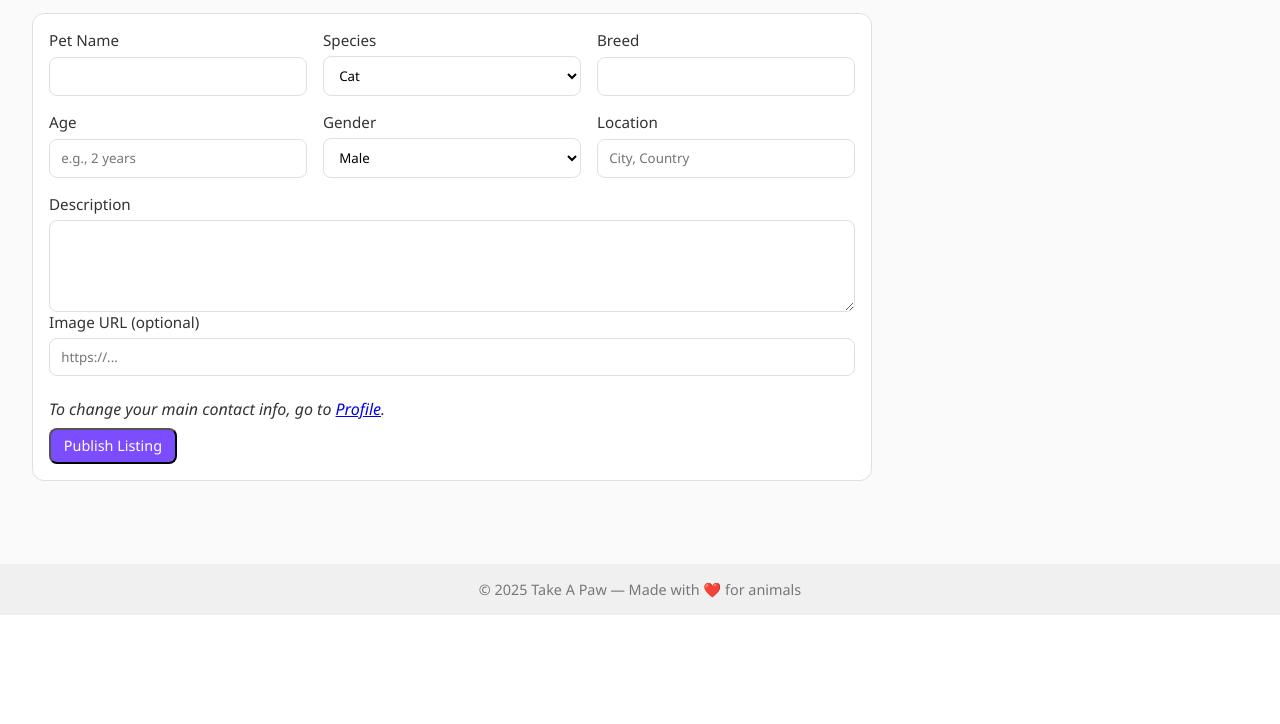
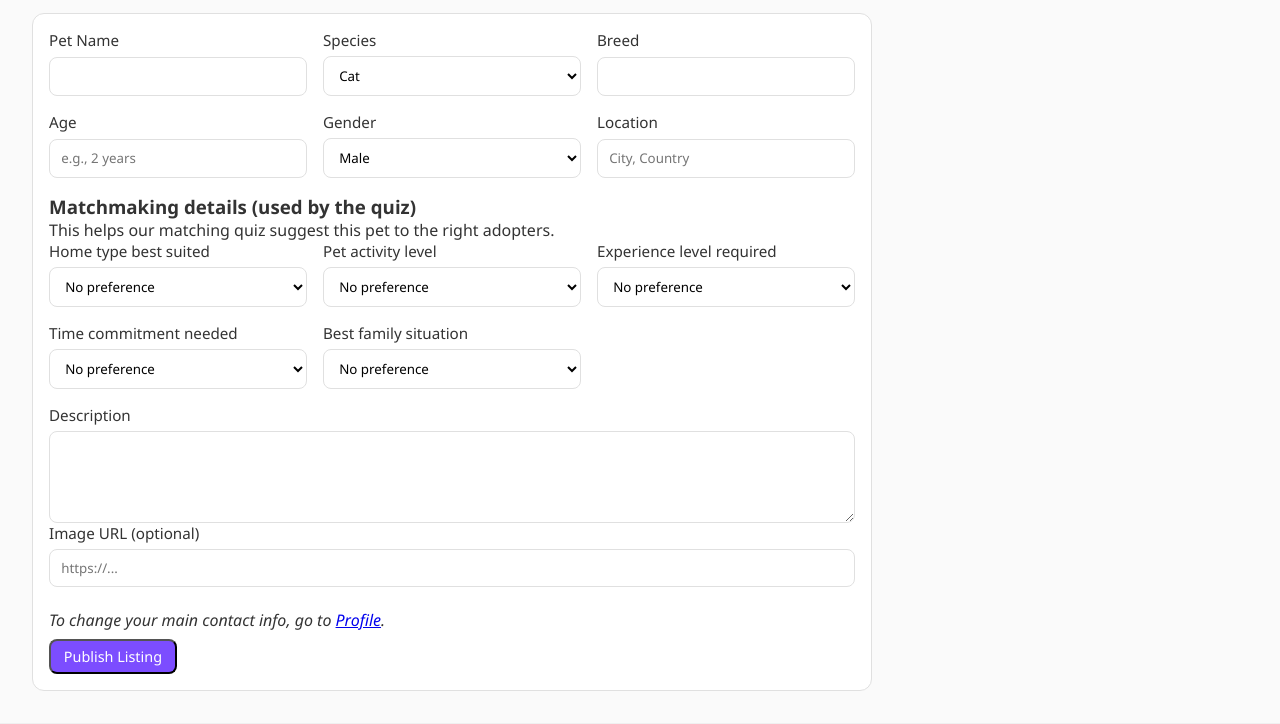
Before and after one commit to Lachi7/take-a-paw1, a Flask app: page /add-pet in a window 1280 px wide. Shown: the part 185-909 px from the top of the page. Before the commit the page ends 800 px from the top, so only its background shows below. Run offline with Flask 3, Linux system fonts and the light colour scheme; the visitor is signed in with stand-in values (Sample User, id 1).

Commit message:
quiz fix

```diff
--- a/src/admin_create.py
+++ b/src/admin_create.py
@@ -9,7 +9,7 @@ app.app_context().push()
 admin = User.query.filter_by(username="admin").first()
 if not admin:
     admin = User(username="admin", display_name="Administrator")
-    admin.set_password("admin")  #! <-- choose your password
+    admin.set_password("admin")
     db.session.add(admin)
     db.session.commit()
     print("Admin created!")
--- a/src/app/routes/pets.py
+++ b/src/app/routes/pets.py
@@ -82,13 +82,20 @@ def create_listing():
         return redirect(url_for("auth.login_form", next=url_for("pets.add_pet_form")))
 
     data = request.get_json(silent=True) or request.form
-    required = ["name","species","breed","age","gender","location","description"]
+
+    # required basic fields
+    required = ["name", "species", "breed", "age", "gender", "location", "description"]
     missing = [k for k in required if not (data.get(k) or "").strip()]
     if missing:
         if request.is_json:
             return jsonify({"ok": False, "error": f"missing fields: {', '.join(missing)}"}), 400
         flash(f"Missing fields: {', '.join(missing)}", "error")
         return redirect(url_for("pets.add_pet_form"))
+
+    # helper: normalize empty strings to None
+    def clean(key):
+        value = (data.get(key) or "").strip()
+        return value or None
 
     pet = Pet(
         name=data["name"].strip(),
@@ -102,27 +109,34 @@ def create_listing():
         adopted=False,
         source="user",
         owner_id=user_id,
-        contact_email_override=(data.get("contact_email") or None),
-        contact_phone_override=(data.get("contact_phone") or None),
+        contact_email_override=clean("contact_email"),
+        contact_phone_override=clean("contact_phone"),
         public_contact=bool(data.get("public_contact", True)),
+
+        # 🔽 quiz-related fields
+        home_type=clean("home_type"),
+        activity_level=clean("activity_level"),
+        experience=clean("experience"),
+        time_commitment=clean("time_commitment"),
+        family_situation=clean("family_situation"),
     )
+
     db.session.add(pet)
     db.session.commit()
 
-    # Form submissions: redirect to a real page with a flash
+    # Form submissions: redirect
     if not request.is_json:
-        # Choose where to go:
-        next_url = request.form.get("next")  # optional hidden field in the form
+        next_url = request.form.get("next")
         if next_url:
             flash(f"Your listing “{pet.name}” is live!", "success")
             return redirect(next_url)
 
-        # Default: go to the new pet's page
         flash(f"Your listing “{pet.name}” is live!", "success")
         return redirect(url_for("pets.home_pet_detail", pet_id=pet.id))
 
-    # JSON clients still get JSON:
+    # JSON clients
     return jsonify({"ok": True, "pet": serialize_pet(pet)}), 201
+
 
 
 @bp.get("/me/listings")
--- a/src/app/templates/add_pet.html
+++ b/src/app/templates/add_pet.html
@@ -1,16 +1,21 @@
-{% extends "base.html" %} {% block title %}Add a Pet — Take A Paw{% endblock %}
+{% extends "base.html" %}
+{% block title %}Add a Pet — Take A Paw{% endblock %}
+
 {% block content %}
 <h2>Add a Pet for Adoption</h2>
+
 <form class="form" method="post" action="/pets">
   <input type="hidden" name="next" value="/me/listings" />
+
+  <!-- Basic pet info -->
   <div class="grid">
-    <label
-      >Pet Name
+    <label>
+      Pet Name
       <input type="text" name="name" required />
     </label>
 
-    <label
-      >Species
+    <label>
+      Species
       <select name="species" required>
         <option value="Cat">Cat</option>
         <option value="Dog">Dog</option>
@@ -18,45 +23,105 @@
       </select>
     </label>
 
-    <label
-      >Breed
+    <label>
+      Breed
       <input type="text" name="breed" required />
     </label>
 
-    <label
-      >Age
+    <label>
+      Age
       <input type="text" name="age" placeholder="e.g., 2 years" required />
     </label>
 
-    <label
-      >Gender
+    <label>
+      Gender
       <select name="gender" required>
         <option>Male</option>
         <option>Female</option>
       </select>
     </label>
 
-    <label
-      >Location
+    <label>
+      Location
       <input type="text" name="location" placeholder="City, Country" required />
     </label>
   </div>
 
-  <label
-    >Description
+  <!-- 🔽 New: quiz-related matching info -->
+  <h3>Matchmaking details (used by the quiz)</h3>
+  <p class="muted">
+    This helps our matching quiz suggest this pet to the right adopters.
+  </p>
+
+  <div class="grid">
+    <label>
+      Home type best suited
+      <select name="home_type">
+        <option value="">No preference</option>
+        <option value="apartment">Apartment</option>
+        <option value="house_with_yard">House with yard</option>
+        <option value="farm">Farm / rural</option>
+      </select>
+    </label>
+
+    <label>
+      Pet activity level
+      <select name="activity_level">
+        <option value="">No preference</option>
+        <option value="low">Low</option>
+        <option value="medium">Medium</option>
+        <option value="high">High</option>
+      </select>
+    </label>
+
+    <label>
+      Experience level required
+      <select name="experience">
+        <option value="">No preference</option>
+        <option value="beginner">Beginner-friendly</option>
+        <option value="intermediate">Some experience</option>
+        <option value="advanced">Experienced only</option>
+      </select>
+    </label>
+
+    <label>
+      Time commitment needed
+      <select name="time_commitment">
+        <option value="">No preference</option>
+        <option value="low">Low</option>
+        <option value="medium">Moderate</option>
+        <option value="high">High</option>
+      </select>
+    </label>
+
+    <label>
+      Best family situation
+      <select name="family_situation">
+        <option value="">No preference</option>
+        <option value="no_children">No children</option>
+        <option value="older_children">Older children</option>
+        <option value="small_children">Small children</option>
+        <option value="other_pets_ok">Good with other pets</option>
+      </select>
+    </label>
+  </div>
+
+  <label>
+    Description
     <textarea name="description" rows="4" required></textarea>
   </label>
 
-  <label
-    >Image URL (optional)
+  <label>
+    Image URL (optional)
     <input type="url" name="image" placeholder="https://..." />
   </label>
+
   <br />
   <p>
-    <em
-      >To change your main contact info, go to
-      <a href="{{ url_for('auth.profile_form') }}">Profile</a>.</em
-    >
+    <em>
+      To change your main contact info, go to
+      <a href="{{ url_for('auth.profile_form') }}">Profile</a>.
+    </em>
   </p>
 
   <button class="btn" type="submit" id="submit-btn">Publish Listing</button>
@@ -66,7 +131,7 @@
       .getElementById("submit-btn")
       .addEventListener("click", function (e) {
         e.target.disabled = true; // disable button
-        e.target.form.submit(); // submit form
+        e.target.form.submit();   // submit form
       });
   </script>
 </form>
```
